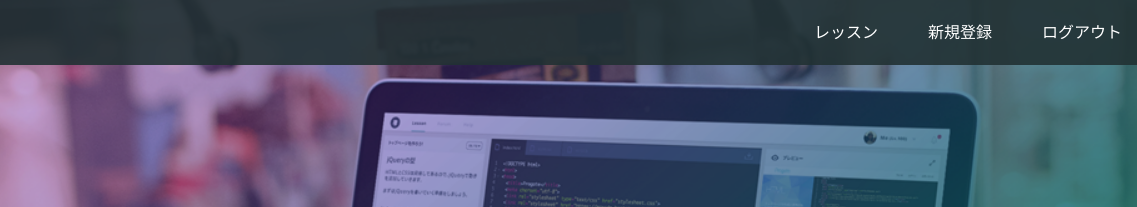
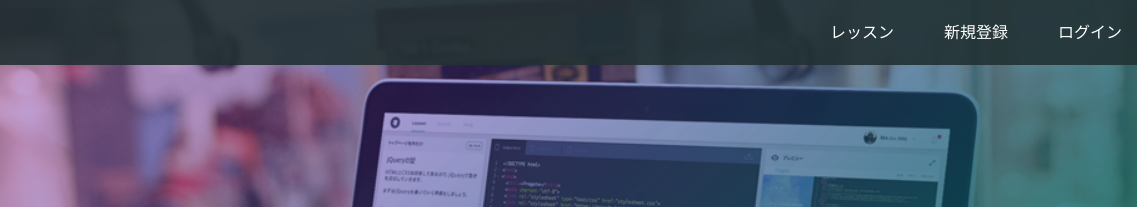
Before and after one commit to jigglypu/jigglypu.github.io, a plain HTML site: page index.html in a window 1280 px wide. Shown: the top 207 px of the page, 143-1280 px from the left. Drawn offline with Linux system fonts and the light colour scheme.

Commit message:
Update index.html

```diff
--- a/index.html
+++ b/index.html
@@ -17,7 +17,7 @@
       <div class="header-right">
         <a href="#">レッスン</a>
         <a href="#">新規登録</a>
-        <a href="#" class="logout">ログアウト</a>
+        <a href="#" class="login">ログイン</a>
       </div>
     </div>
   </header>
```
